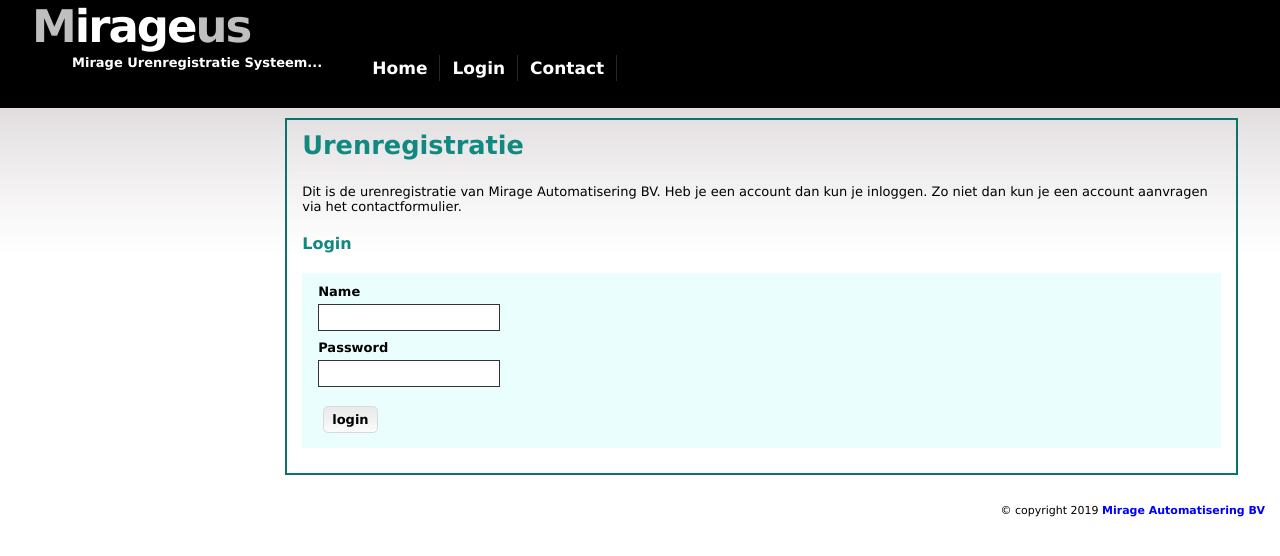
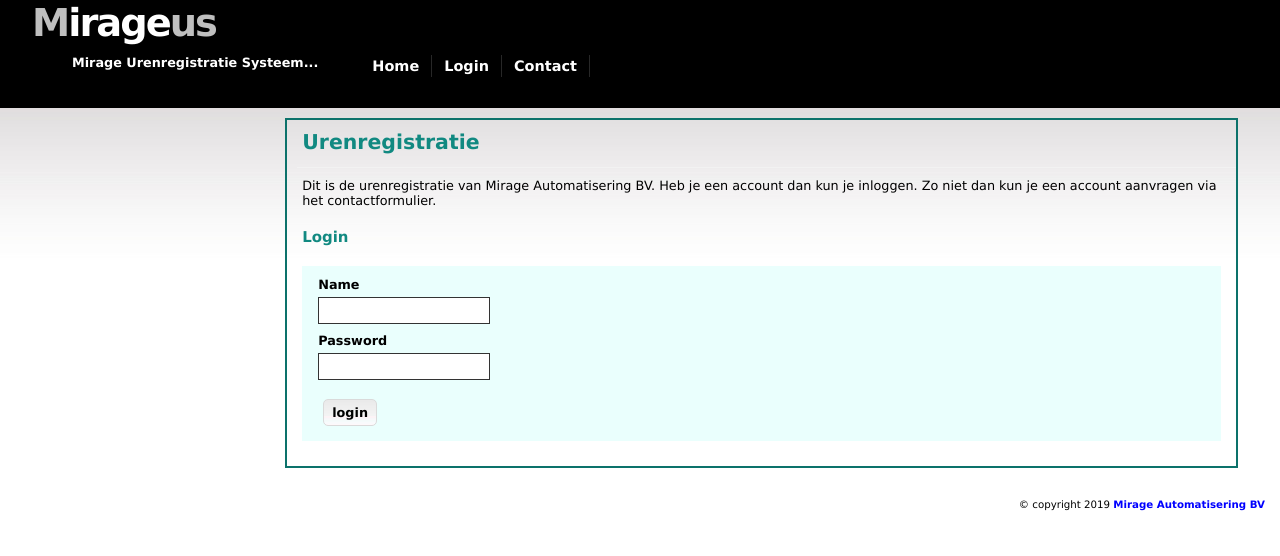
Before and after one commit to markwage/mirage-urenregistratie-systeem, a PHP site: page /login.php in a window 1280 px wide. Shown: the top 556 px of the page. Run offline with PHP 8.4, Linux system fonts and the light colour scheme.

Commit message:
Change in font size . Using now vw

```diff
--- a/css/style.css
+++ b/css/style.css
@@ -13,7 +13,8 @@ body {
 	right: 0;
 	margin: 0;
 	padding: 0;
-	font: normal 13px verdana, arial, sans-serif;
+	/* font: normal 13px verdana, arial, sans-serif; */
+	font: normal 1vw verdana, arial, sans-serif;
 	color: black;
 	background: #FFF url(../img/bg.jpg) repeat-x;
 	text-align: center;
@@ -33,10 +34,14 @@ a:hover {
 
 /* headers */
 h1, h2, h3 { font: bold verdana, arial, sans-serif; color: #118981; }
-h1 { font-size: 24px; padding-bottom: 13px; }
-h2 { font-size: 20px; text-transform: uppercase; }
-h3 { font-size: 16px; padding-top: 10px; padding-bottom: 10px; }
-h4 { font-size: 14px; padding-top: 10px; padding-bottom: 10px; }
+/* h1 { font-size: 24px; padding-bottom: 13px; } */
+h1 { font-size: 1.6vw; padding-bottom: 0.5vw; }
+/* h2 { font-size: 20px; text-transform: uppercase; } */
+h2 { font-size: 1.33vw; text-transform: uppercase; }
+/* h3 { font-size: 16px; padding-top: 10px; padding-bottom: 10px; } */
+h3 { font-size: 1.07; padding-top: 10px; padding-bottom: 10px; }
+/* h4 { font-size: 14px; padding-top: 10px; padding-bottom: 10px; } */
+h4 { font-size: 0.93; padding-top: 10px; padding-bottom: 10px; }
 
 p, h1, h2, h3 {
 	margin: 10px 15px;
@@ -66,7 +71,7 @@ blockquote {
 	background-position: 8px 10px;
 	border: 1px solid #f2f2f2;
 	border-left: 3px solid #13C3B7;
-	font: 13px verdana, arial, sans-serif;
+	font: 1vw verdana, arial, sans-serif;
 	color: #666666;
 }
 
@@ -137,7 +142,8 @@ label {
 input {
 	padding: 5px 5px 5px 5px;
 	border: 1px solid #333;
-	font: normal 13px verdana, arial, sans-serif;
+	/* font: normal 13px verdana, arial, sans-serif; */
+	font: normal 1vw verdana, arial, sans-serif;
 	/* color:#777; */
 	margin-bottom: 4px;
 }
@@ -170,14 +176,16 @@ input[type=number]::-webkit-outer-spin-button {
 select {
 	padding: 5px 5px 5px 5px;
 	border: 1px solid #333;
-	font: normal 13px verdana, arial, sans-serif;
+	/* font: normal 13px verdana, arial, sans-serif; */
+	font: normal 1vw verdana, arial, sans-serif;
 	/* color:#777; */
 	margin-bottom: 4px;
 }
 textarea {
 	width: 100%;
 	padding: 5px;
-	font: normal 13px verdana, arial, sans-serif;
+	/* font: normal 13px verdana, arial, sans-serif; */
+	font: normal 1vw verdana, arial, sans-serif;
 	border: 1px solid #333;
 	min-height: 100px;
 	/* op commentaar ivm scrollbars overflow: hidden; */
@@ -193,7 +201,8 @@ textarea:focus {
 
 input.button {
 	margin-left: 5px;
-	font: bold 13px verdana, arial, sans-serif;
+	/* font: bold 13px verdana, arial, sans-serif; */
+	font: bold 1vw verdana, arial, sans-serif;
 	background: #FFF url(../img/gradientbg.jpg) repeat-x;
 	padding: 5px 8px 5px 8px;
 	color: black;
@@ -224,7 +233,8 @@ input.button {
 }
 #header-content h1#logo {
 	position: absolute;
-	font: bold 45px verdana, arial, sans-serif;
+	/* font: bold 45px verdana, arial, sans-serif; */
+	font: bold 3vw verdana, arial, sans-serif;
 	letter-spacing: -2px;
 	color: #FFF;
 	margin: 0; padding: 0;
@@ -238,7 +248,8 @@ input.button {
 }
 #header-content #slogan {
 	position: absolute;
-	font: bold 13px verdana, arial, sans-serif;
+	/* font: bold 13px verdana, arial, sans-serif; */
+	font: bold 1vw verdana, arial, sans-serif;
 	text-transform: none;
 	color: #FFF;
 	margin: 0; padding: 0;
@@ -253,7 +264,8 @@ input.button {
 	/* right: 0px; top: 15px; */
 	left: 27%;
 	top: 55px;
-	font: bolder 17px verdana, arial, sans-serif;
+	/* font: bolder 17px verdana, arial, sans-serif; */
+	font: bolder 1.13vw verdana, arial, sans-serif;
 	color: #FFF;
 	list-style: none;
 	margin: 0;
@@ -304,7 +316,8 @@ input.button {
 #sidebar h1 {
 	padding: 10px 0px 5px 10px;
 	margin: 0;
-	font: bold 18px verdana, arial, sans-serif;
+	/* font: bold 18px verdana, arial, sans-serif; */
+	font: bold 1.2vw verdana, arial, sans-serif;
 }
 .sidebox {
 	background: #F5F5F5;
@@ -354,7 +367,7 @@ input.button {
 	margin: 0 0 0 10px;
 	border-bottom: 1px solid #f2f2f2;
 	/* font: bold 24px verdana, arial, sans-serif; */
-	font: bold 2vw verdana, arial, sans-serif;
+	font: bold 1.6vw verdana, arial, sans-serif;
 }
 #main ul li {
 	list-style-image: url(../img/bullet.gif);
@@ -367,7 +380,7 @@ input.button {
 	background-position: 8px 10px;
 	border: 1px solid #f2f2f2;
 	border-left: 3px solid red;
-	font: 13px verdana, arial, sans-serif;
+	font: 1vw verdana, arial, sans-serif;
 	color: red;
 }
 
@@ -378,7 +391,7 @@ input.button {
 	background-position: 8px 10px;
 	border: 1px solid #f2f2f2;
 	border-left: 3px solid #0c726b;
-	font: 13px verdana, arial, sans-serif;
+	font: 1vw verdana, arial, sans-serif;
 	font-weight: bold;
 }
 
@@ -387,7 +400,7 @@ input.button {
 	float: right;
 	clear: both;
 	margin: 0; padding: 0;
-	font: normal 11px/12px verdana, arial, sans-serif;
+	font: normal 0.8vw verdana, arial, sans-serif;
 	text-align: right;	width: 33%;
 	padding: 0 0 30px 0;
 }
--- a/js/functions.js
+++ b/js/functions.js
@@ -17,13 +17,13 @@ function add_row() {
 	$("#uren_table tr:last").after("" +
 		"<tr id='row"+$rowno+"'>" +
 			"<td><select name='soortuur[]'>"+selectSoortUur+"</select></td>" +
-			"<td><input style='width:50px' type='number' name='dag1[]' min='0' max='24' step='0.25' size='2'></td>" +
-			"<td><input style='width:50px' type='number' name='dag2[]' min='0' max='24' step='0.25' size='2'></td>" +
-			"<td><input style='width:50px' type='number' name='dag3[]' min='0' max='24' step='0.25' size='2'></td>" +
-			"<td><input style='width:50px' type='number' name='dag4[]' min='0' max='24' step='0.25' size='2'></td>" +
-			"<td><input style='width:50px' type='number' name='dag5[]' min='0' max='24' step='0.25' size='2'></td>" +
-			"<td><input style='width:50px' type='number' name='dag6[]' min='0' max='24' step='0.25' size='2'></td>" +
-			"<td><input style='width:50px' type='number' name='dag7[]' min='0' max='24' step='0.25' size='2'></td>" +
+			"<td><input style='width:3.33vw' type='number' name='dag1[]' min='0' max='24' step='0.25' size='2'></td>" +
+			"<td><input style='width:3.33vw' type='number' name='dag2[]' min='0' max='24' step='0.25' size='2'></td>" +
+			"<td><input style='width:3.33vw' type='number' name='dag3[]' min='0' max='24' step='0.25' size='2'></td>" +
+			"<td><input style='width:3.33vw' type='number' name='dag4[]' min='0' max='24' step='0.25' size='2'></td>" +
+			"<td><input style='width:3.33vw' type='number' name='dag5[]' min='0' max='24' step='0.25' size='2'></td>" +
+			"<td><input style='width:3.33vw' type='number' name='dag6[]' min='0' max='24' step='0.25' size='2'></td>" +
+			"<td><input style='width:3.33vw' type='number' name='dag7[]' min='0' max='24' step='0.25' size='2'></td>" +
 			"<td colspan=2><img src='./img/buttons/icons8-plus-48.png' alt='add rij' title='add rij' onclick=add_row();> <img src='./img/buttons/icons8-trash-can-48.png' alt='verwijder rij' title='verwijder rij' onclick=delete_row('row"+$rowno+"')></td>" +
 			"<td></td>" +
 		"</tr>");
```
Also changed, not shown: uren.php (+5 -5 lines), 1 other file.
